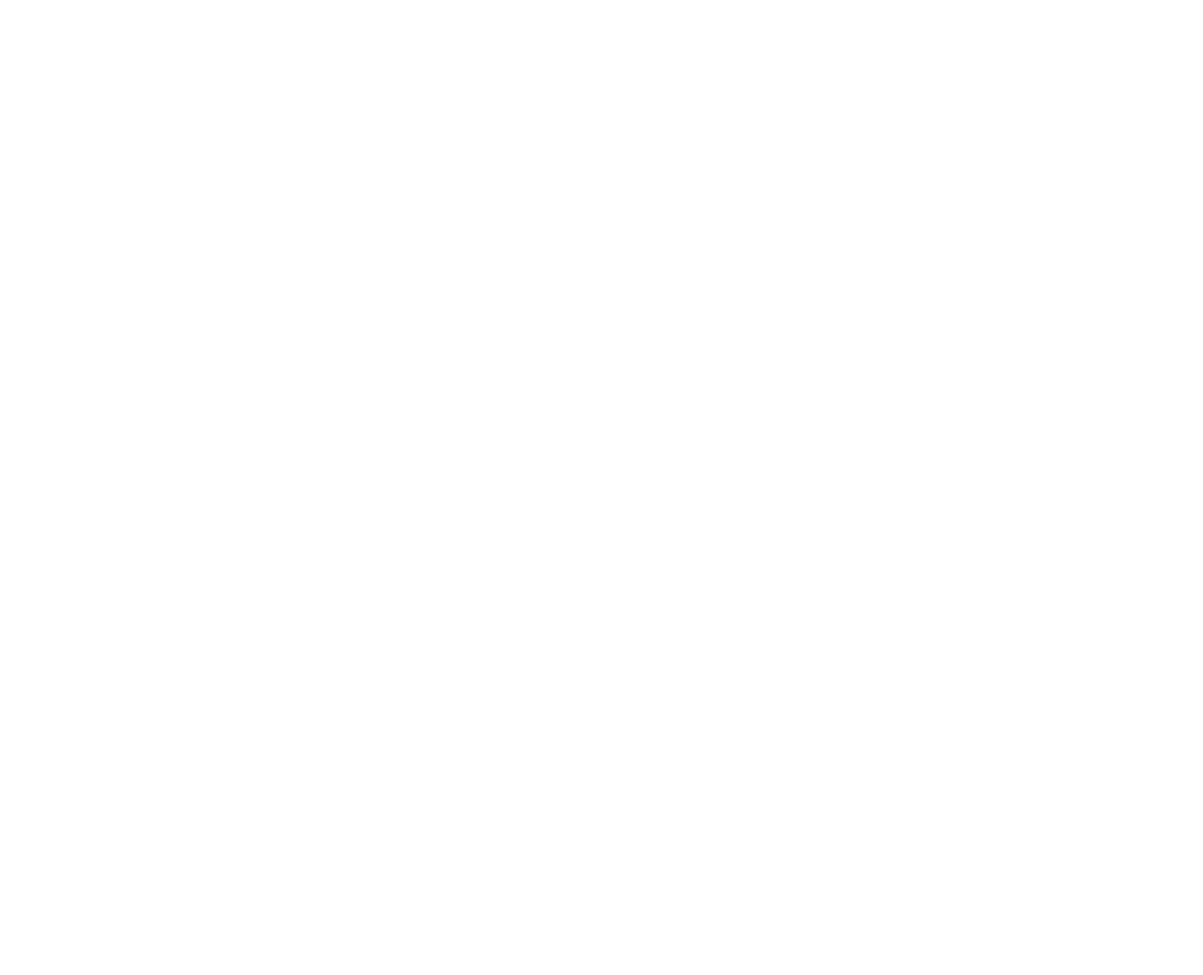
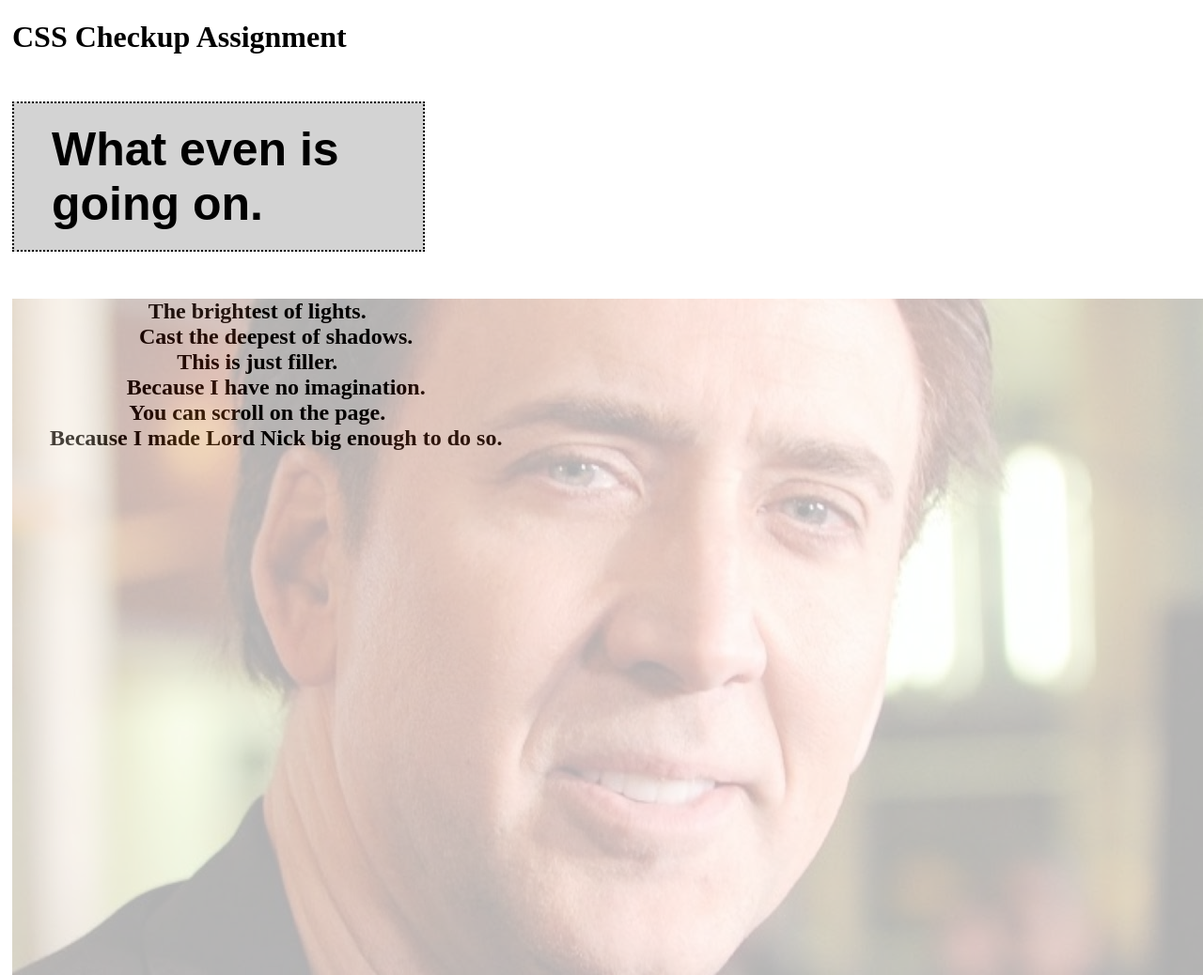
Before and after one commit to jtallen223/CSSCheckup, a plain HTML site: page index.html in a window 1280 px wide. Shown: the whole page at 94% size. Before the commit the page ends 800 px from the top, so only its background shows below. Drawn offline with Linux system fonts and the light colour scheme.

Commit message:
I did too much

```diff
--- a/index.html
+++ b/index.html
@@ -5,9 +5,24 @@
     <meta http-equiv="X-UA-Compatible" content="IE=edge">
     <meta name="viewport" content="width=device-width, initial-scale=1.0">
     <link rel="stylesheet" href="main.css" />
-    <title>Document</title>
+    <title>CSS Checkup Assignment</title>
 </head>
 <body>
+    <div class="wrapper">
+        <h1>CSS Checkup Assignment</h1>
+        <p id="first-p">What even is going on.</p>
+        <div class="poem">
+            <dt>The brightest of lights.</dt>
+            <dd>Cast the deepest of shadows.</dd>
+            <dt>This is just filler.</dt>
+            <dd>Because I have no imagination.</dd>
+            <dt>You can scroll on the page.</dt>
+            <dd>Because I made Lord Nick big enough to do so.</dd>
+        </div>
 
+        <div class="background">
+            <img src="nick.jpg">
+        </div>
+    </div>
 </body>
 </html>
--- a/main.css
+++ b/main.css
@@ -0,0 +1,28 @@
+.wrapper {
+    margin: 5px;
+}
+
+#first-p {
+    font-family:Arial, Helvetica, sans-serif;
+    font-weight: bold;
+    font-size: 50px;
+    border: 2px dotted black;
+    margin-right: 65%;
+    padding: 20px 40px;
+    background-color:lightgray;
+
+}
+
+.poem {
+    position: fixed;
+    text-align: center;
+    font-size:x-large;
+    font-style: normal;
+    font-weight: bolder;
+}
+
+.background {
+    opacity: .3;
+    z-index: 0;
+
+}
```
Also changed, not shown: nick.jpg (added).
